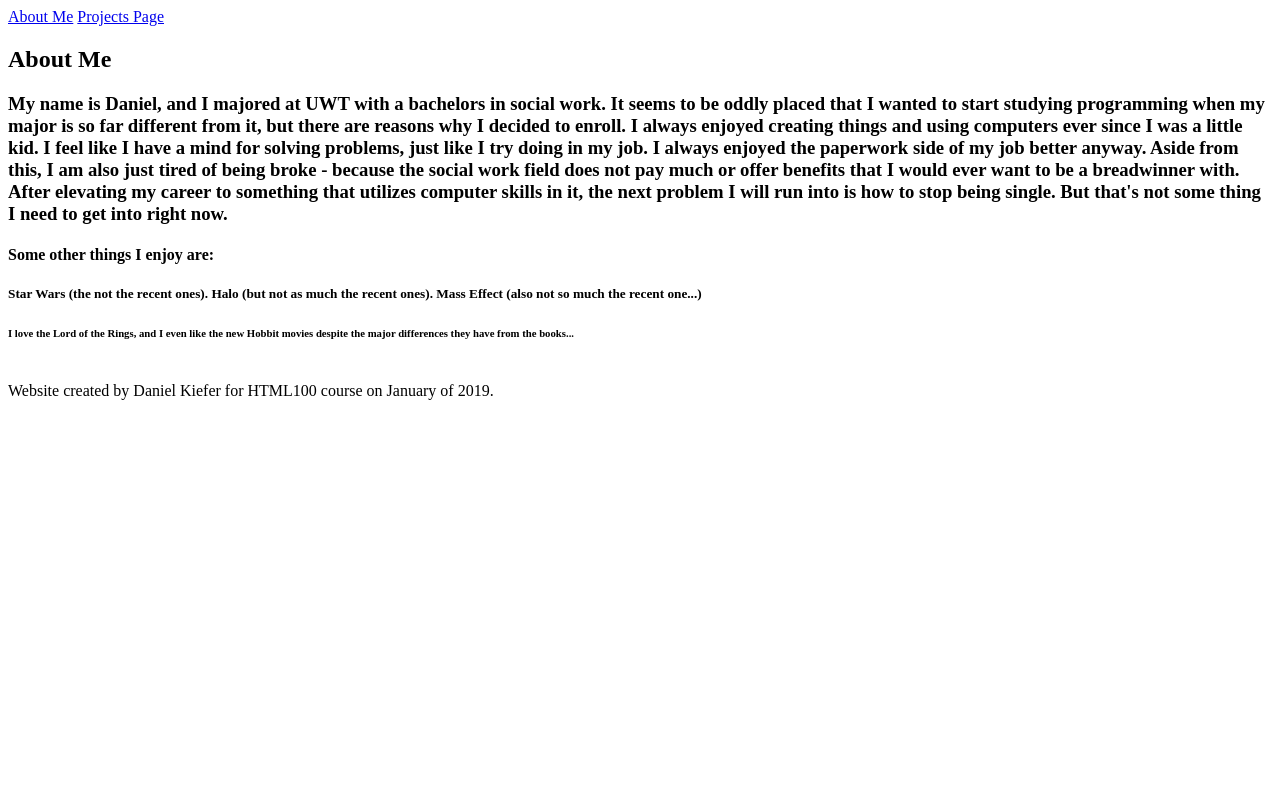
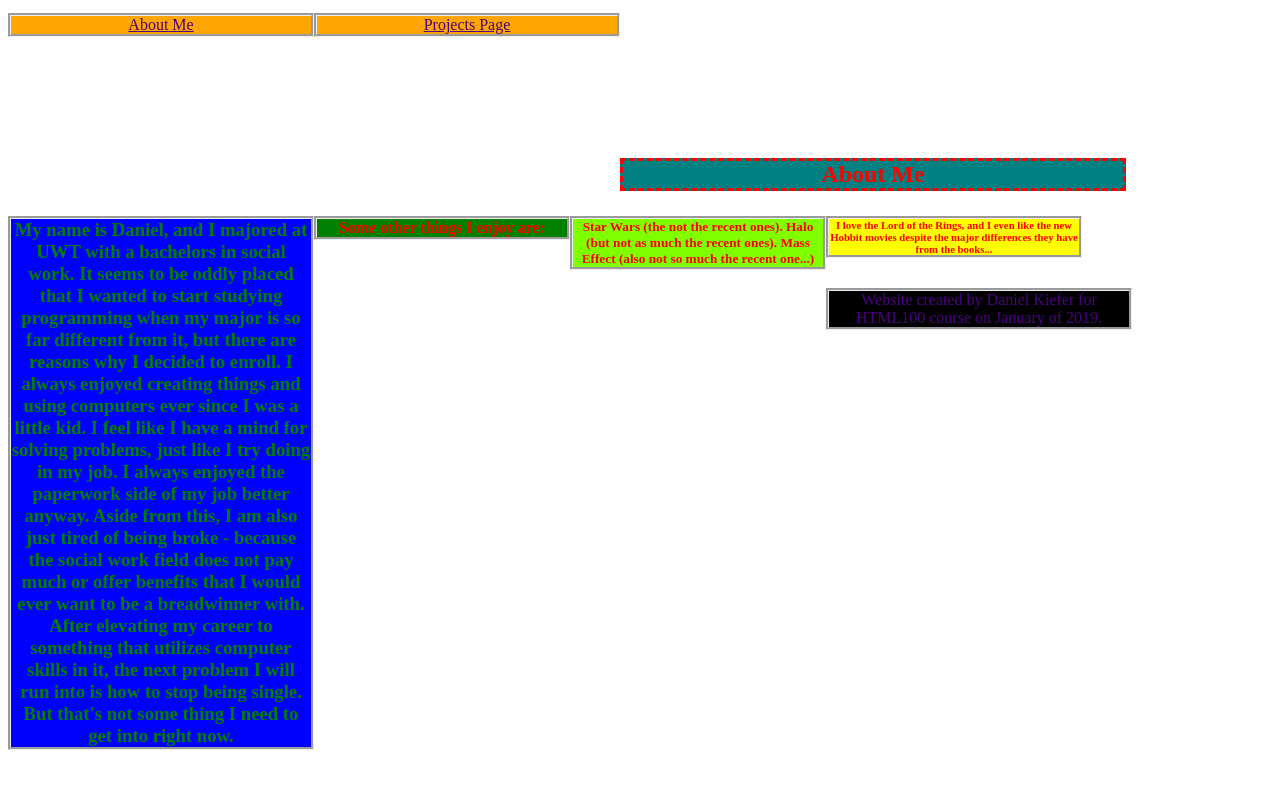
Before and after one commit to felixvagus/Portfolio, a plain HTML site: page about-me.html in a window 1280 px wide. Drawn offline with Linux system fonts and the light colour scheme.

Commit message:
hopefully this works

```diff
--- a/about-me.html
+++ b/about-me.html
@@ -3,7 +3,7 @@
 <head>
     <meta charset="utf-8">
     <title>About Me</title>
-    <link rel="stylesheet" type="text/css" href="styles/stylesheet.css">
+    <link rel="stylesheet" type="text/css" href="stylesheet.css">
 </head>
 </head>
   <body>
--- /dev/null
+++ b/mockup-stylesheet.css
@@ -0,0 +1,33 @@
+header {
+  background-color: lightblue;
+  color: white;
+}
+a {
+  color: blue;
+  font-style: san serif;
+}
+h3 {
+  color: red;
+  font-style: san serif;
+  margin-top: 150px;
+  text-align: right;
+  width: 150px;
+  float: right;
+}
+ul {
+  font-style: san serif;
+  font-size: 1rem;
+  font-stretch: expanded;
+  text-align: left;
+  float: left;
+}
+footer {
+  text-align: center;
+  background-color: darkgrey;
+}
+ul {
+  background-color: lightblue;
+}
+nav {
+  background-color: darkgrey;
+}
--- /dev/null
+++ b/stylesheet.css
@@ -0,0 +1,82 @@
+h1 {
+
+  text-align:center;
+  color: Blue;
+  background-color: darkorange;
+  width: 500px;
+  float: left;
+  border-style: dotted;
+  margin-left: 500px;
+}
+h2 {
+  text-align:center;
+  color: red;
+  background-color: teal;
+  width: 500px;
+  float: left;
+  border-style: dashed;
+  margin-top: 150px;
+}
+Ul {
+  text-align:left;
+  color: red;
+  background-color: magenta;
+  width: 300px;
+  float: left;
+  border-style: groove;
+  margin-top: 5px;
+}
+h3 {
+  text-align:center;
+  color: green;
+  background-color: blue;
+  width: 300px;
+  float: left;
+  border-style: groove;
+  margin-top: 5px;
+}
+h4 {
+  text-align:center;
+  color: red;
+  background-color: green;
+  width: 250px;
+  float: left;
+  border-style: groove;
+  margin-top: 5px;
+}
+h5 {
+  text-align:center;
+  color: red;
+  background-color: chartreuse;
+  width: 250px;
+  float: left;
+  border-style: groove;
+  margin-top: 5px;
+}
+h6 {
+  text-align:center;
+  color: red;
+  background-color: yellow;
+  width: 250px;
+  float: left;
+  border-style: groove;
+  margin-top: 5px;
+}
+footer {
+  text-align:center;
+  color: indigo;
+  background-color: black;
+  width: 300px;
+  float: left;
+  border-style: groove;
+  margin-top: 5px;
+}
+a {
+  text-align:center;
+  color: indigo;
+  background-color: orange;
+  width: 300px;
+  float: left;
+  border-style: groove;
+  margin-top: 5px;
+}
```
Also changed, not shown: index.html (+1 -1 lines).
